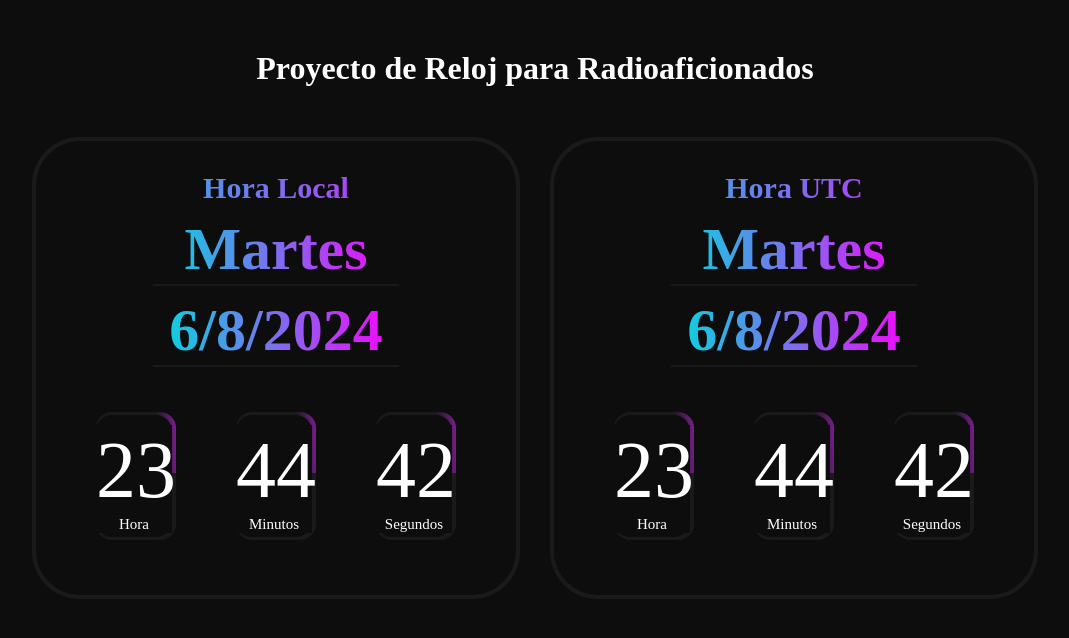
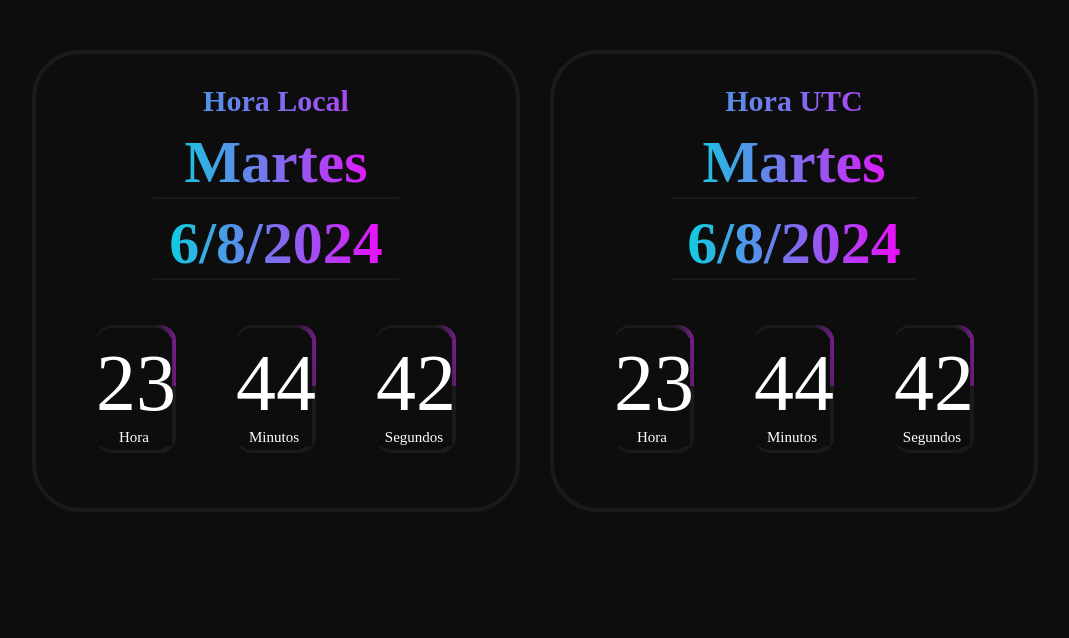
Before and after one commit to JSDRAKE/ham-clock-electron-vite, a React (Vite) app in the folder src/renderer/: page / in a window 1280 px wide. Shown: the top 638 px of the page, without its empty margins (105-1174 px from the left). Built offline with nearby package versions, Linux system fonts and the light colour scheme.

Commit message:
Sacado del titulo

```diff
--- a/src/renderer/src/App.jsx
+++ b/src/renderer/src/App.jsx
@@ -4,7 +4,6 @@ import './styles/App.css'
 function App() {
   return (
     <div>
-      <h1>Proyecto de Reloj para Radioaficionados</h1>
       <Home />
     </div>
   )
```
